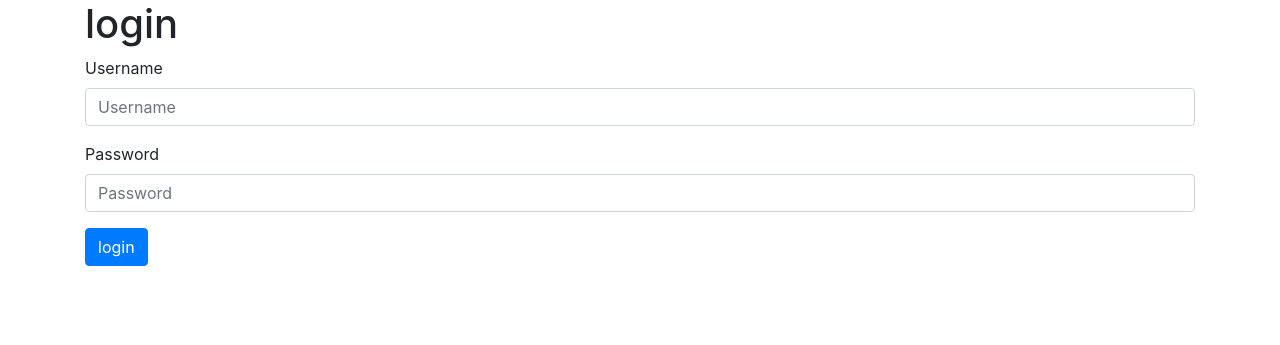
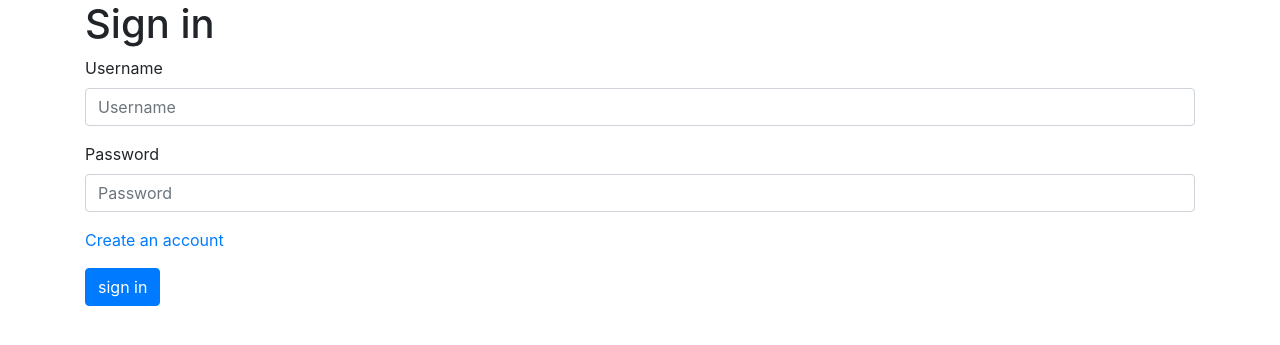
Before and after one commit to perify/LIKE, a Flask app: page /sign_in in a window 1280 px wide. Shown: the top 345 px of the page. Run offline with Flask 2, Linux system fonts and the light colour scheme; some libraries are stand-ins or nearby versions.

Commit message:
like機能追加（なおユーザーがツイートに対して何回もいいねできる欠点がある）

```diff
--- a/docker/mysql/initdb.d/schema.sql
+++ b/docker/mysql/initdb.d/schema.sql
@@ -9,7 +9,8 @@ CREATE TABLE `tweet` (
 );
 
 CREATE TABLE `users` (
-  `username` varchar(20) NOT NULL,
+  `username` varchar(20) UNIQUE NOT NULL AUTO_INCREMENT,
   `password` varchar(60) NOT NULL,
-  `email` varchar(30) NOT NULL
+  `email` varchar(30) UNIQUE NOT NULL,
+  primary key (`username`)
 );
--- a/main.py
+++ b/main.py
@@ -19,10 +19,20 @@ def home():
         return render_template('home.html', tweets=tweets)
 
     if request.method == 'POST':
+        if not request.form['message']:
+            for i in tlsql.view():
+                tweets.append(i)
+            return render_template('home.html', tweets=tweets)
         tlsql.tweet(request.form['message'], login.get_user())
         for i in tlsql.view():
             tweets.append(i)
         return render_template('home.html', tweets=tweets)
+
+
+@app.route('/like/<int:interger>')
+def like(interger):
+    tlsql.like(interger)
+    return redirect('/')
 
 
 @app.route('/sign_in', methods=['GET', 'POST'])
--- /dev/null
+++ b/static/home.css
@@ -0,0 +1,3 @@
+a:link, a:visited, a:hover, a:active {
+  color: black;
+}
--- a/templates/home.html
+++ b/templates/home.html
@@ -5,6 +5,7 @@
     <meta charset="utf-8">
     <meta name="viewport" content="width=device-width, initial-scale=1, shrink-to-fit=no">
     <title>Sample BBS</title>
+    <link rel=stylesheet type=text/css href="{{ url_for('static', filename='home.css') }}">
     <link rel="stylesheet" href="https://stackpath.bootstrapcdn.com/bootstrap/4.3.1/css/bootstrap.min.css" integrity="sha384-ggOyR0iXCbMQv3Xipma34MD+dH/1fQ784/j6cY/iJTQUOhcWr7x9JvoRxT2MZw1T" crossorigin="anonymous">
 
   </head>
@@ -13,6 +14,7 @@
     <nav class="navbar navbar-expand-lg navbar-light bg-light">
       <div class="container">
         <h1 class="navbar-brand">LIKE</h1>
+        <h1 class="navbar-brand"><a href="{{ url_for('sign_out') }}">sign out</a></h1>
       </div>
     </nav>
 
@@ -28,7 +30,7 @@
           <div class="list-group-item">
             <p class="list-group-item-text">user:{{ tweets[1] }}</p>
             <div style="text-align:justify; text-justify:distribute-all-lines">{{ tweets[3] }}</div>
-            <footer class="list-group-item-text text-right text-muted">{{ tweets[4] }} {{ tweets[5] }} {{ tweets[2].strftime('%Y-%m-%d %H:%M:%S %z') }}</footer>
+            <footer class="list-group-item-text text-right text-muted"><a href="{{ url_for('like', interger=tweets[0]) }}">{{ tweets[4] }}</a> {{ tweets[5] }} {{ tweets[2].strftime('%Y-%m-%d %H:%M:%S %z') }}</footer>
           </div>
         {% endfor %}
       </div>
--- a/templates/login.html
+++ b/templates/login.html
@@ -6,7 +6,7 @@
     <meta charset="utf-8">
     <meta name="viewport" content="width=device-width, initial-scale=1, shrink-to-fit=no">
     <link rel="stylesheet" href="https://stackpath.bootstrapcdn.com/bootstrap/4.3.1/css/bootstrap.min.css" integrity="sha384-ggOyR0iXCbMQv3Xipma34MD+dH/1fQ784/j6cY/iJTQUOhcWr7x9JvoRxT2MZw1T" crossorigin="anonymous">
-    <title>login</title>
+    <title>Sign in</title>
 
   </head>
 
@@ -14,7 +14,7 @@
 
     <div class="container">
 
-      <h1>login</h1>
+      <h1>Sign in</h1>
 
       <form method="post">
 
@@ -34,8 +34,8 @@
           <input type="password" class="form-control" id="InputPassword" name="password" placeholder="Password">
 
         </div>
-
-        <button type="submit" class="btn btn-primary">login</button>
+        <p><a href="{{ url_for('sign_up') }}">Create an account</a></p>
+        <button type="submit" class="btn btn-primary">sign in</button>
 
       </form>
 
--- a/templates/newuser.html
+++ b/templates/newuser.html
@@ -24,6 +24,7 @@
           <label for="exampleInputEmail1">Password</label>
           <input type="password" class="form-control" id="InputPassword" name="password" placeholder="Password">
         </div>
+        <p><a href="{{ url_for('sign_in') }}">Do you have an account?</a></p>
         <button type="submit" class="btn btn-primary">Sign up</button>
       </form>
     </div>
```
